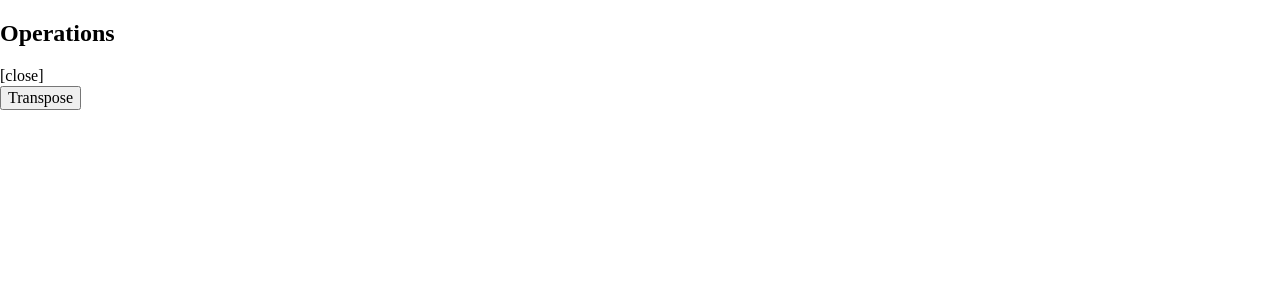
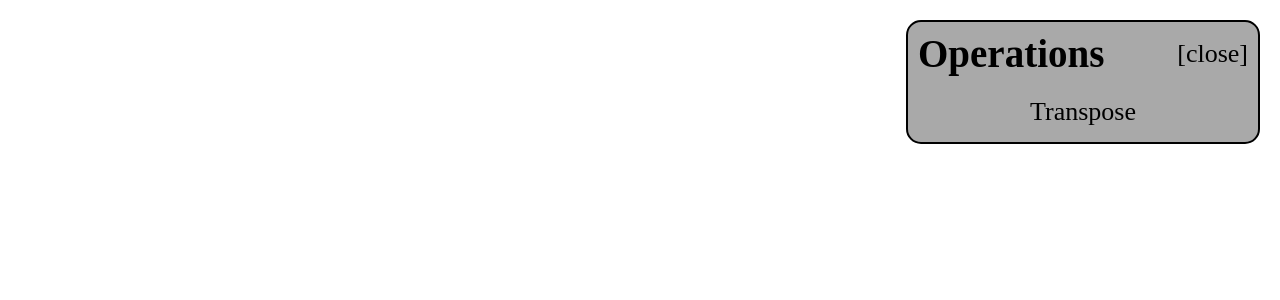
Before and after one commit to DEsimas/matrix-calc, a React app: page / in a window 1280 px wide. Shown: the top 300 px of the page. Built offline with nearby package versions, Linux system fonts and the light colour scheme.

Commit message:
table css

```diff
--- /dev/null
+++ b/src/components/Table.css
@@ -0,0 +1,55 @@
+.table {
+    background-color: darkgray;
+    position: fixed;
+    top: 20px;
+    right: 20px;
+    font-size: 26px;
+    width: 350px;
+    border: 2px black solid;
+    border-radius: 15px;
+    -webkit-user-select: none;
+    -moz-user-select: none;
+    -ms-user-select: none;
+    user-select: none;
+}
+
+
+.table-header {
+    cursor: pointer;
+    transition: background-color 1s;
+    border-radius: 15px;
+    display: flex;
+    align-items: center;
+    justify-content: space-between;
+}
+
+.table-header:hover {
+    background-color: rgb(129, 129, 129);
+}
+
+.table-header h2 {
+    margin: 10px;
+}
+
+.table-header-arrow {
+    margin: 10px;
+}
+
+.list {
+    margin-bottom: 5px;
+}
+
+.list button {
+    width: 100%;
+    background-color: transparent;
+    border: none;
+    padding: 0;
+    padding: 10px;
+    border-radius: 15px;
+    cursor: pointer;
+}
+
+.list button:hover {
+    background-color: rgb(129, 129, 129);
+    transition: background-color 0.5s;
+}
--- a/src/components/Table.js
+++ b/src/components/Table.js
@@ -1,5 +1,6 @@
 import React, { useState } from 'react'
 import Transpose from './Transpose'
+import './Table.css'
 
 const Table = (props) => {
     const [collapsed, setCollapsed] = useState(false)
@@ -12,7 +13,7 @@ const Table = (props) => {
         <div className='table'>
             <div onClick={() => toggleCollapsed()} className='table-header'>
                 <h2>Operations</h2>
-                <span>{collapsed ? '[open]' : '[close]'}</span>
+                <span className='table-header-arrow'>{collapsed ? '[open]' : '[close]'}</span>
             </div>
             <div className={'list ' + (collapsed ? 'hidden' : '')}>
                 <button onClick={() => props.addElement((<Transpose />))}>Transpose</button>
```
